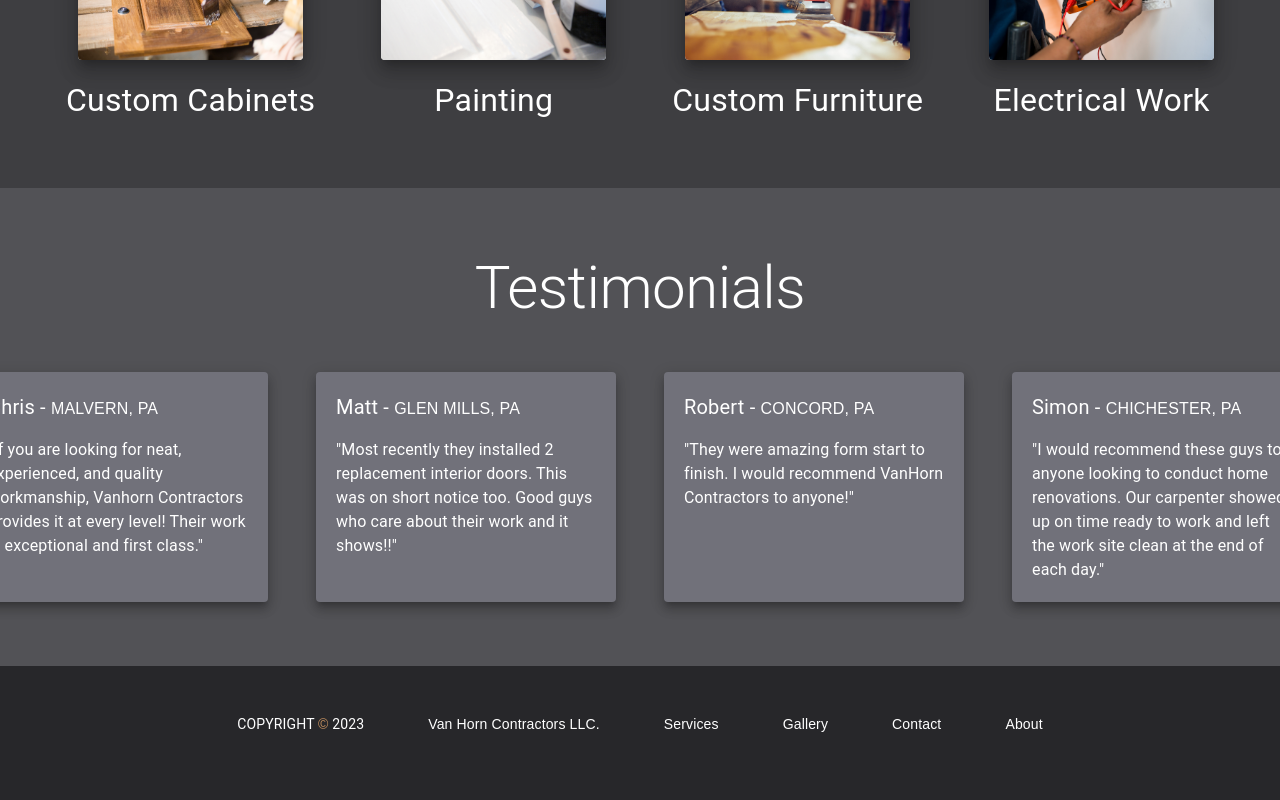
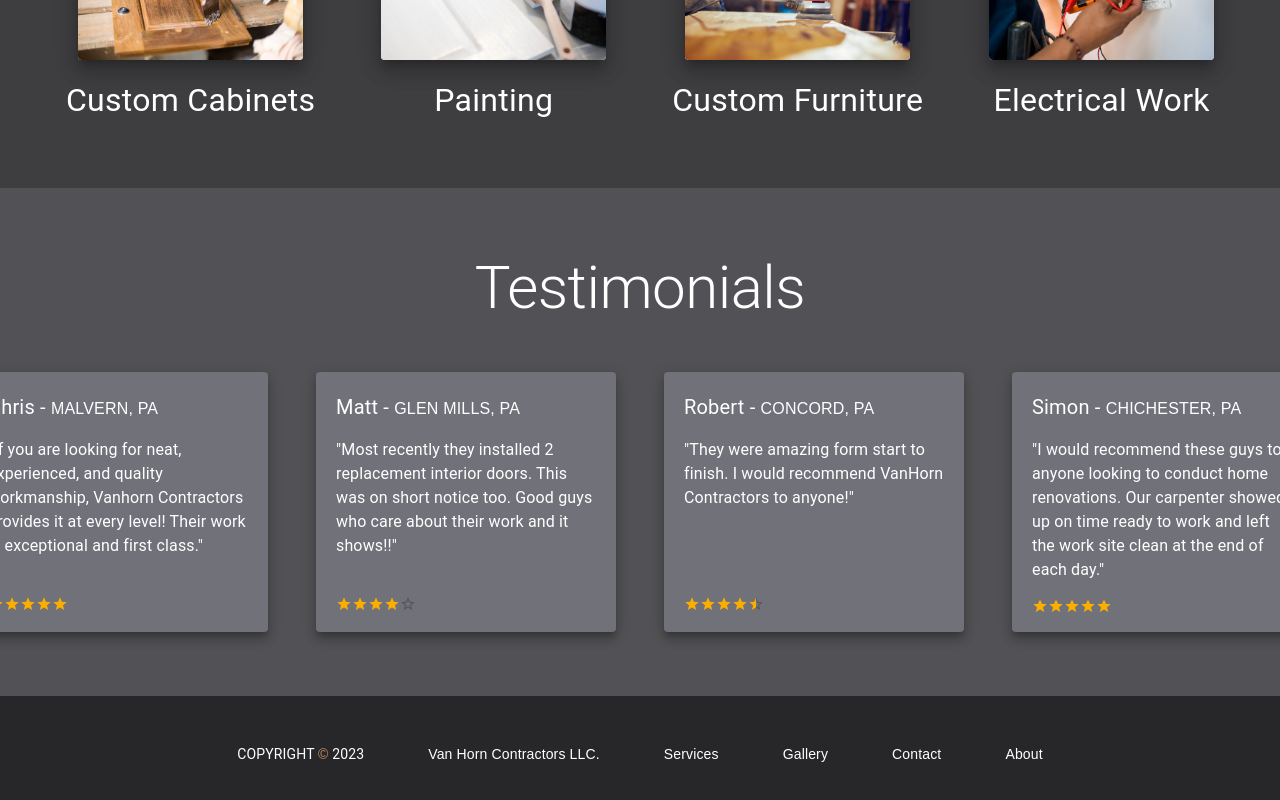
Before and after one commit to NickBull37/vanhorn-contractors, a React (Create React App) app: page /#/ in a window 1280 px wide. Shown: the part 874-1674 px from the top of the page. Built offline with nearby package versions, Linux system fonts and the light colour scheme.

Commit message:
Add testimonial ratings

```diff
--- a/public/index.html
+++ b/public/index.html
@@ -10,7 +10,7 @@
       content="A website for VanHorn Contractors LLC."
     />
     <link rel="apple-touch-icon" href="%PUBLIC_URL%/logo192.png" />
-    <title>VanHorn Contractors</title>
+    <title>Van Horn Contractors</title>
     <script src="https://web3forms.com/client/script.js" async defer></script>
     <script src="https://kit.fontawesome.com/b01060292d.js" crossorigin="anonymous"></script>
   </head>
--- a/src/components/HomePage.jsx
+++ b/src/components/HomePage.jsx
@@ -1,7 +1,7 @@
 import React from "react";
 import { Link } from "react-router-dom";
 import { styled } from '@mui/material/styles';
-import { Box, Stack, Typography, Button, Card, CardMedia, Paper } from '@mui/material';
+import { Box, Stack, Typography, Button, Card, CardMedia, Paper, Rating } from '@mui/material';
 import { cabinetService, paintingService, furnitureService, electricalService } from '../utils/constants';
 
 const BrownButton = styled(Button)(() => ({
@@ -197,49 +197,58 @@ const HomePage = () => {
                     <Paper elevation={8} sx={{ background: "#71717a" }}>
                         <Stack
                             width="300px"
+                            height="260px"
                             gap={2}
                             sx={{
                                 p: "20px"
                             }}
                             >
                             <Typography color="#fff" sx={{ fontSize: "1.25rem" }}>Chris&nbsp;-&nbsp;<span>Malvern, PA</span></Typography>
-                            <Typography color="#fff">"If you are looking for neat, experienced, and quality workmanship, Vanhorn Contractors provides it at every level! Their work is exceptional and first class."</Typography>
+                            <Typography flexGrow={1} color="#fff">"If you are looking for neat, experienced, and quality workmanship, Vanhorn Contractors provides it at every level! Their work is exceptional and first class."</Typography>
+                            <Rating defaultValue={5} precision={0.5} readOnly />
                         </Stack>
                     </Paper>
                     <Paper elevation={8} sx={{ background: "#71717a" }}>
                         <Stack
                             width="300px"
+                            height="260px"
                             gap={2}
                             sx={{
                                 p: "20px"
                             }}
                             >
                             <Typography color="#fff" sx={{ fontSize: "1.25rem" }}>Matt&nbsp;-&nbsp;<span>Glen Mills, PA</span></Typography>
-                            <Typography color="#fff">"Most recently they installed 2 replacement interior doors. This was on short notice too. Good guys who care about their work and it shows!!"</Typography>
+                            <Typography flexGrow={1} color="#fff">"Most recently they installed 2 replacement interior doors. This was on short notice too. Good guys who care about their work and it shows!!"</Typography>
+                            <Rating defaultValue={4} precision={0.5} readOnly />
                         </Stack>
                     </Paper>
                     <Paper elevation={8} sx={{ background: "#71717a" }}>
                         <Stack
                             width="300px"
+                            height="260px"
+                            justifyContent="space-between"
                             gap={2}
                             sx={{
                                 p: "20px"
                             }}
                         >
                             <Typography color="#fff" sx={{ fontSize: "1.25rem" }}>Robert&nbsp;-&nbsp;<span>Concord, PA</span></Typography>
-                            <Typography color="#fff">"They were amazing form start to finish. I would recommend VanHorn Contractors to anyone!"</Typography>
+                            <Typography flexGrow={1} color="#fff">"They were amazing form start to finish. I would recommend VanHorn Contractors to anyone!"</Typography>
+                            <Rating defaultValue={4.5} precision={0.5} readOnly />
                         </Stack>
                     </Paper>
                     <Paper elevation={8} sx={{ background: "#71717a" }}>
                         <Stack
                             width="300px"
+                            height="260px"
                             gap={2}
                             sx={{
                                 p: "20px"
                             }}
                         >
                             <Typography color="#fff" sx={{ fontSize: "1.25rem" }}>Simon&nbsp;-&nbsp;<span>Chichester, PA</span></Typography>
-                            <Typography color="#fff">"I would recommend these guys to anyone looking to conduct home renovations. Our carpenter showed up on time ready to work and left the work site clean at the end of each day."</Typography>
+                            <Typography flexGrow={1} color="#fff">"I would recommend these guys to anyone looking to conduct home renovations. Our carpenter showed up on time ready to work and left the work site clean at the end of each day."</Typography>
+                            <Rating defaultValue={5} precision={0.5} readOnly />
                         </Stack>
                     </Paper>
                 </Box>
--- a/src/index.css
+++ b/src/index.css
@@ -135,10 +135,6 @@ nav .fa-solid {
 /********************************************************************************************************************************************
 ************************************************************** 5. HOME PAGE *****************************************************************
 ********************************************************************************************************************************************/
-#homepage {
-
-}
-
 .hero-img {
     background-image: linear-gradient(rgba(0, 0, 0, 0.3), rgba(0, 0, 0, 0.1)), url("images/workbench-hero-test.jpg");
     /* background-image: url(images/hero-img2.jpg); */
```
